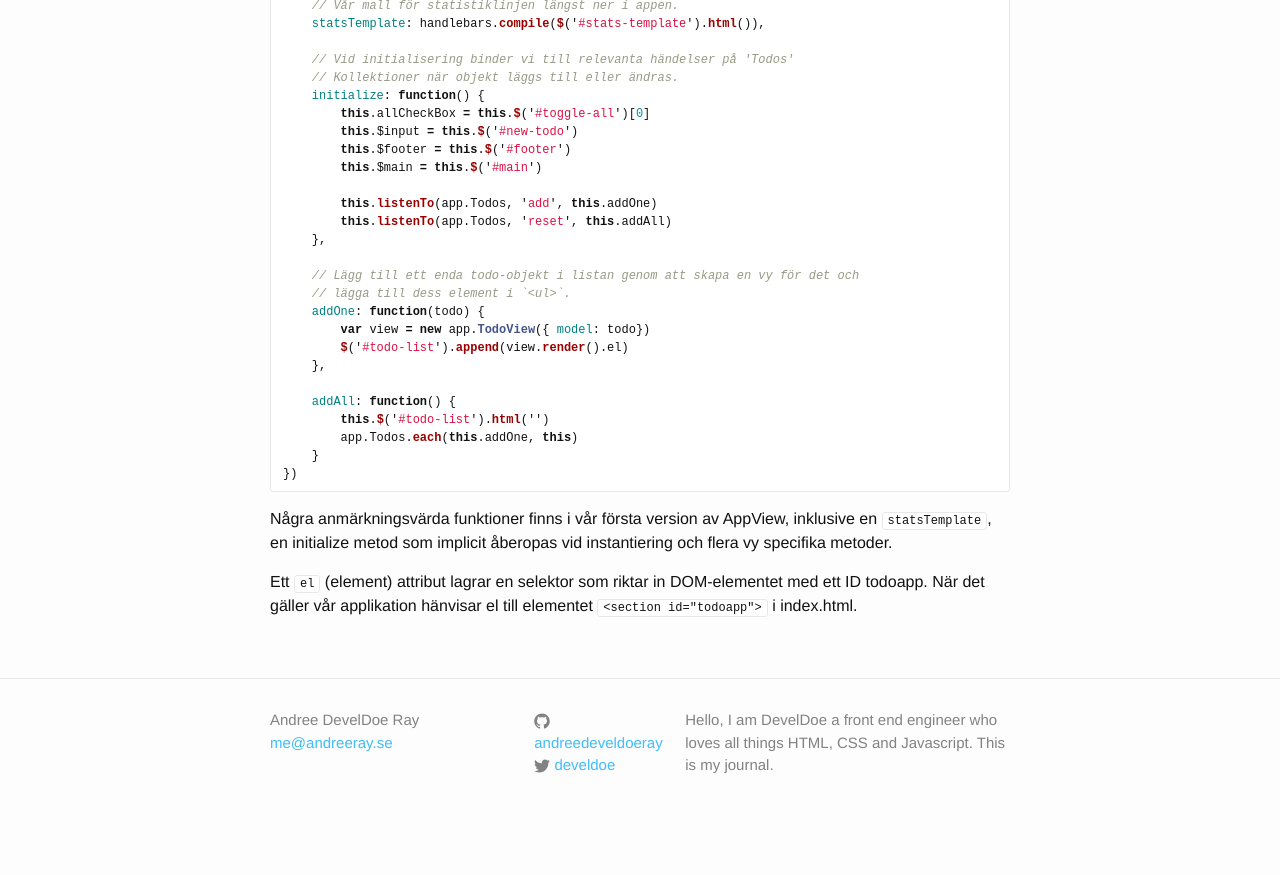
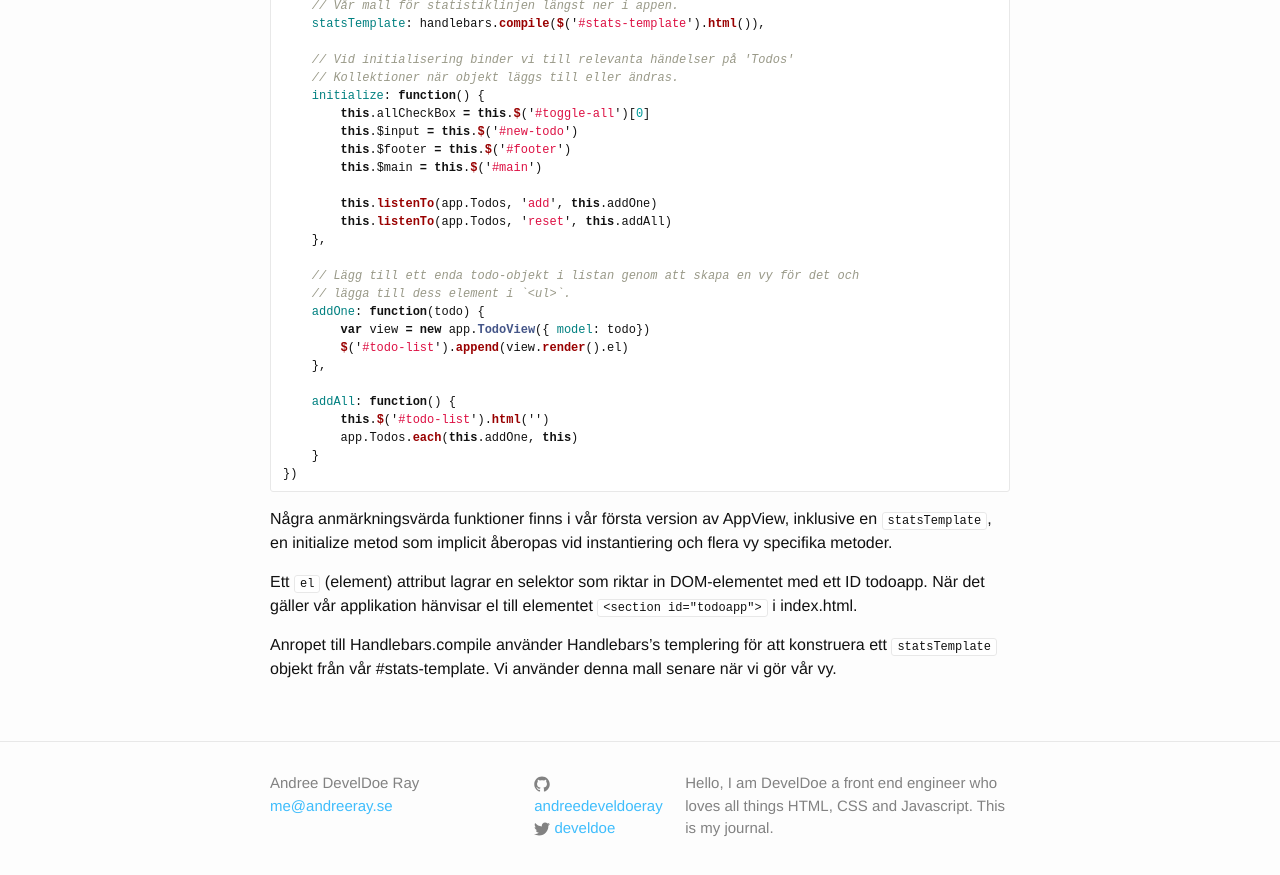
Before and after one commit to develdoe/develdoe.github.io, a Jekyll site: the page built from _posts/2017-11-14-backbone-todos-app.md, in a window 1280 px wide and 900 px high, scrolled down 5609 px. Shown: the top 875 px of the window. Built offline with Jekyll 4.4.1, drawn with Linux system fonts in a browser that asks for light colours; before the commit the page ends 6446 px from its top, so only the background shows below that.

Commit message:
Update 2017-11-14-backbone-todos-app.md

```diff
--- a/_posts/2017-11-14-backbone-todos-app.md
+++ b/_posts/2017-11-14-backbone-todos-app.md
@@ -283,3 +283,5 @@ app.AppView = Backbone.View.extend({
 Några anmärkningsvärda funktioner finns i vår första version av AppView, inklusive en `statsTemplate`, en initialize metod som implicit åberopas vid instantiering och flera vy specifika metoder.
 
 Ett `el` (element) attribut lagrar en selektor som riktar in DOM-elementet med ett ID todoapp. När det gäller vår applikation hänvisar el till  elementet `<section id="todoapp">` i index.html.
+
+Anropet till  Handlebars.compile använder Handlebars's templering för att konstruera ett `statsTemplate` objekt från vår #stats-template. Vi använder denna mall senare när vi gör vår vy.
```
